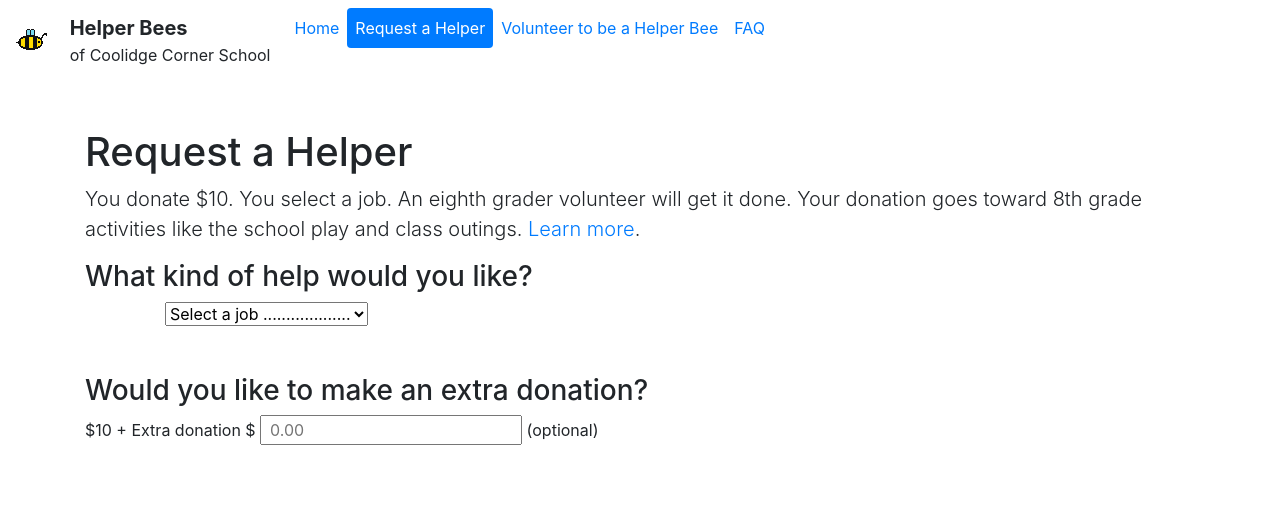
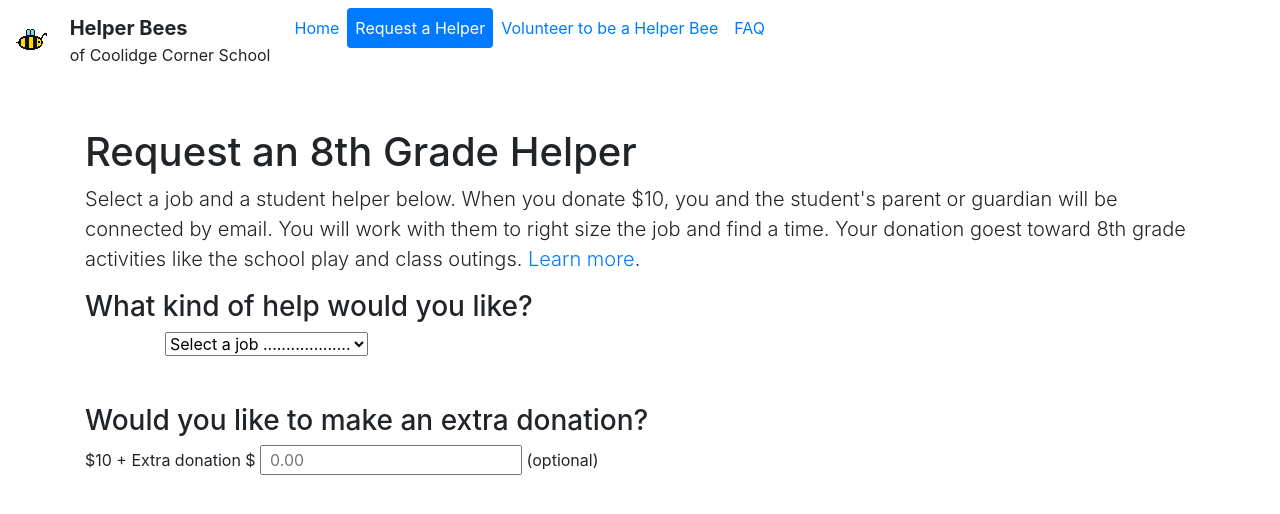
Before and after one commit to CoolidgeCornerSchool/helperbees, a Jekyll site: the page built from request_helper.html, in a window 1280 px wide. Shown: the top 514 px of the page. Built offline with Jekyll 4.4.1, drawn with Linux system fonts in a browser that asks for light colours; comment, search, counter and statistics services are not loaded.

Commit message:
title change clarifying 8th graders do work

```diff
--- a/request_helper.html
+++ b/request_helper.html
@@ -4,11 +4,9 @@ title: Request a Helper
 layout: default
 ---
 
-<h1>Request a Helper</h1>
+<h1>Request an 8th Grade Helper</h1>
 
-<p class="lead">You donate $10. You select a job. An eighth grader volunteer
-  will get it done. Your donation goes toward 8th grade activities like
-the school play and class outings. <a href="/faq">Learn more</a>.</p>
+<p class="lead">Select a job and a student helper below. When you donate $10, you and the student's parent or guardian will be connected by email. You will work with them to right size the job and find a time. Your donation goest toward 8th grade activities like the school play and class outings. <a href="/faq">Learn more</a>.</p>
 
 <h3>What kind of help would you like?</h3>
 
```
